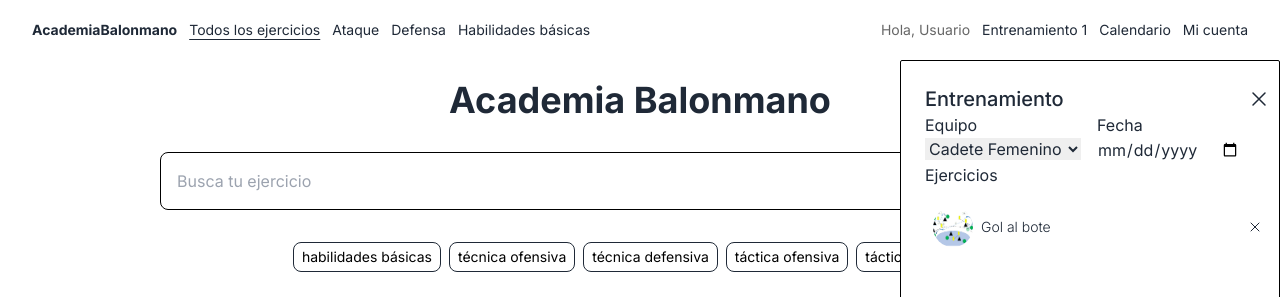
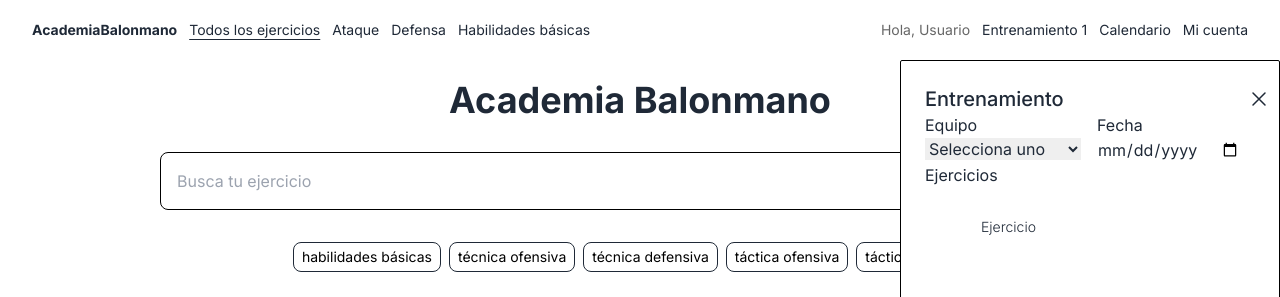
Before and after one commit to marias16/academia_balonmano, a React (Vite) app in the folder academia_balonmano/: page /todos in a window 1280 px wide. Both pictures are taken after a click on the element 324 px from the left and 320 px from the top of the page. Shown: the top 297 px of the page. Built offline with nearby package versions, Linux system fonts and the light colour scheme; a web font is replaced by a local one.

Commit message:
basic schedule a training

```diff
--- a/academia_balonmano/package.json
+++ b/academia_balonmano/package.json
@@ -12,7 +12,8 @@
   "dependencies": {
     "react": "^18.2.0",
     "react-dom": "^18.2.0",
-    "react-router-dom": "^6.15.0"
+    "react-router-dom": "^6.15.0",
+    "uuid": "^9.0.1"
   },
   "devDependencies": {
     "@types/react": "^18.2.15",
--- a/academia_balonmano/src/Components/CalendarItem/index.jsx
+++ b/academia_balonmano/src/Components/CalendarItem/index.jsx
@@ -1,27 +1,15 @@
-import XMarkIconTiny from "../XMarkIconTiny"
-
-const CalendarItem = props => {
-    const {name, id, handleDelete} = props
+const CalendarItem = data => {
 
 
     return (
         <div className="flex justify-between items-center">
           <div className="flex items-center gap-2">
             <figure className="w-10 h-10">
-              <img
-              src={`src/assets/data/img/${id}.png`}
-              className="w-full h-full rounded-full object-cover"
-              alt={name}
-              />
+
             </figure>
-            <p className="text-sm font-light">{name}</p>
+            <p className="text-sm font-light">Ejercicio</p>
           </div>
-          <div
-          onClick={() => handleDelete(id)}
-          >
-              <XMarkIconTiny
-               />
-          </div>
+
         </div>
     )
   }
--- a/academia_balonmano/src/Components/CalendarSide/index.jsx
+++ b/academia_balonmano/src/Components/CalendarSide/index.jsx
@@ -1,16 +1,39 @@
-import { useContext } from 'react'
+import { useContext, useState } from 'react'
 import { CalendarioContext } from '../../Context'
+import { v4 as uuidv4 } from 'uuid';
+
 import XMarkIcon from '../XMarkIcon'
 import CalendarItem from '../CalendarItem'
 import './styles.css'
 
 const CalendarSide= () => {
     const context = useContext(CalendarioContext)
+    const [team, setTeam] = useState('')
+    const [date, setDate] = useState('')
+    const [notes, setNotes] = useState('')
 
     const handleDelete = (id) => {
         console.log('ayuda')
         const filteredList = context.calendarList.filter(calendarItem => calendarItem.id !== id)
         context.setCalendarList(filteredList)
+    }
+
+    const handleSchedule = () => {
+        const trainingToAdd = {
+            exercises: context.calendarList,
+            team: team,
+            date: date,
+            notes: notes,
+            id: uuidv4()
+        }
+
+        context.setCalendar(context.calendar.push(trainingToAdd))
+        console.log(trainingToAdd)
+
+        context.setCalendarList([])
+        setTeam('')
+        setNotes('')
+        setDate('')
     }
 
     const emptyMessage = <p>Añade un ejercicio para empezar a programar tu entrenamiento.</p>
@@ -27,15 +50,16 @@ const CalendarSide= () => {
             <div className="flex gap-4">
                 <div>
                     <p>Equipo</p>
-                    <select>
-                        <option value="volvo">Cadete Femenino</option>
-                        <option value="saab">Juvenil Masculino</option>
-                        <option value="opel">Juvenil Femenino</option>
+                    <select value={team} onChange={(e) => setTeam(e.target.value)}>
+                        <option value="">Selecciona uno</option>
+                        <option value="Cadete Femenino">Cadete Femenino</option>
+                        <option value="Juvenil Masculino">Juvenil Masculino</option>
+                        <option value="Juvenil Femenino">Juvenil Femenino</option>
                     </select>
                 </div>
                 <div>
                     <p>Fecha</p>
-                    <input type="date" />
+                    <input type="date" value={date} onChange={(e) => setDate(e.target.value)} />
                 </div>
             </div>
 
@@ -57,11 +81,12 @@ const CalendarSide= () => {
 
             <div>
                 <p>Notas</p>
-                <textarea className="w-full"></textarea>
+                <textarea className="w-full" value={notes} onChange={(e) => setNotes(e.target.value)}></textarea>
             </div>
 
             <button
-                className='bg-lime-600 hover:bg-lime-700 text-white btn mr-2 mt-2'>
+                className='bg-lime-600 hover:bg-lime-700 text-white btn mr-2 mt-2'
+                onClick={() => handleSchedule()}>
                     PROGRAMAR
             </button>
 
--- a/academia_balonmano/src/Context/index.jsx
+++ b/academia_balonmano/src/Context/index.jsx
@@ -68,11 +68,13 @@ export const CalendarioProvider = ({children}) => {
     //Calendar
     const [calendarList, setCalendarList] = useState([])
 
-
     //Calendar · Side-menu
     const [isCalendarSideOpen, setCalendarSideOpen] = useState(false)
     const openCalendarSide = () => setCalendarSideOpen(true)
     const closeCalendarSide = () => setCalendarSideOpen(false)
+
+    //Calendar · Checkout training
+    const [calendar, setCalendar] = useState([])
 
 
 
@@ -99,7 +101,9 @@ export const CalendarioProvider = ({children}) => {
             isCalendarSideOpen,
             setCalendarSideOpen,
             openCalendarSide,
-            closeCalendarSide
+            closeCalendarSide,
+            calendar,
+            setCalendar
         })}>
             {children}
         </CalendarioContext.Provider>
--- a/academia_balonmano/src/Pages/Home/index.jsx
+++ b/academia_balonmano/src/Pages/Home/index.jsx
@@ -9,7 +9,6 @@ import Layout from "../../Components/Layout"
 
 function Home() {
   const context = useContext(CalendarioContext)
-  console.log(context.filteredItems)
 
   const renderView = () => {
     if (context.filteredItems.length > 0) {
```
Also changed, not shown: 1 other file (tests, documents, lock files or other folders).
